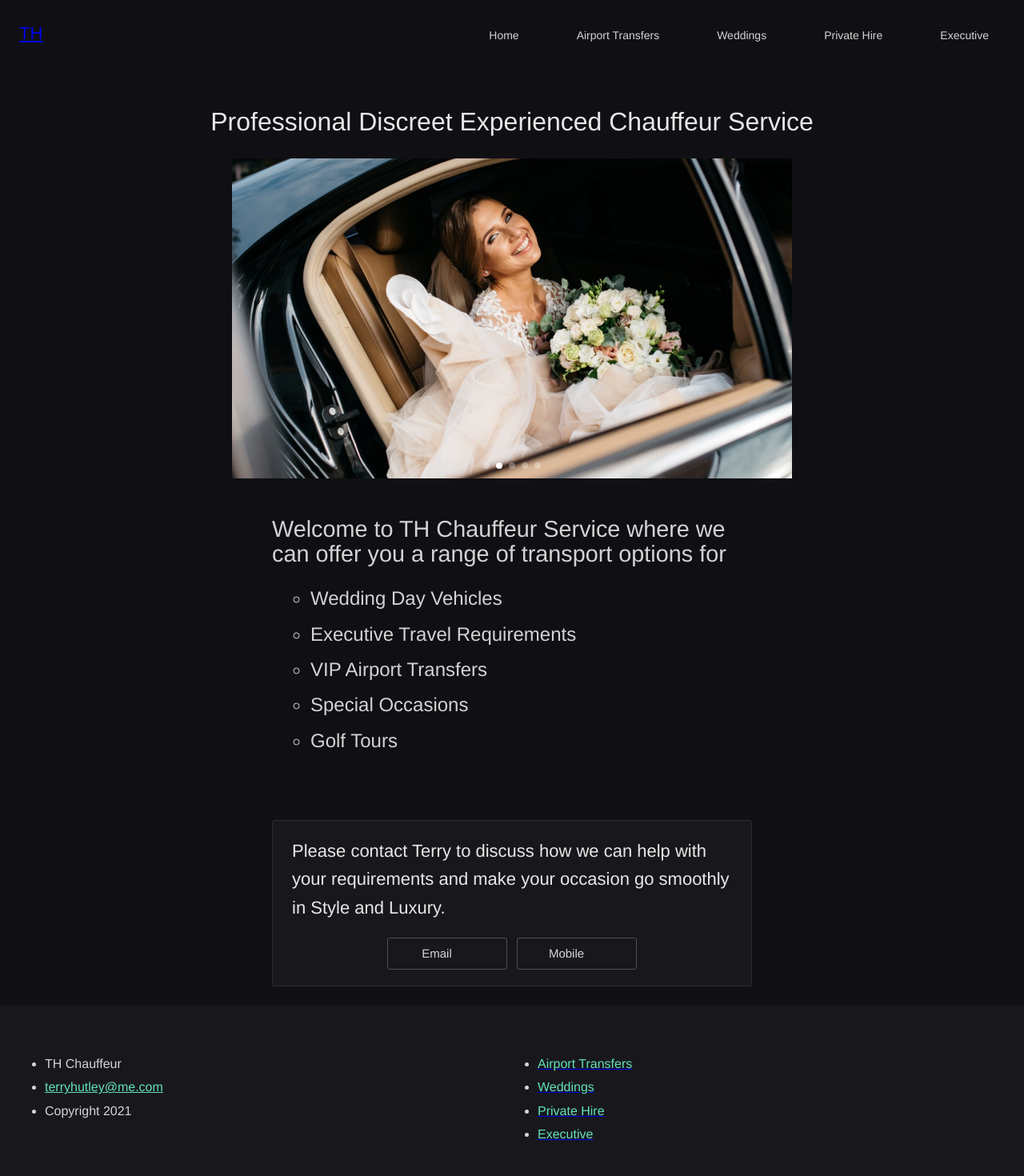
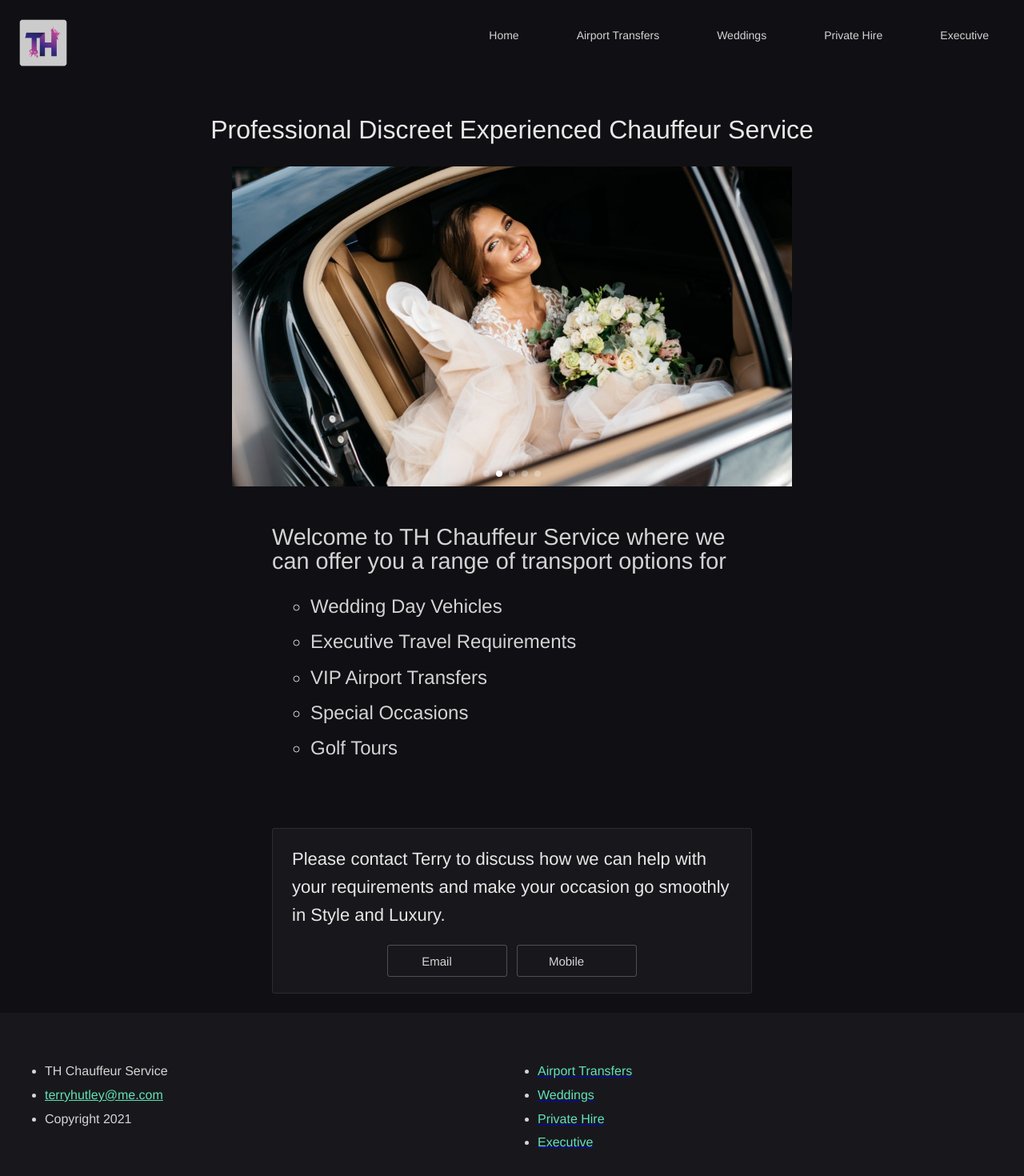
Before and after one commit to ryan-richards/thchauffeur, a Vue app: page / in a window 1280 px wide. Shown: the top 1470 px of the page at 80% size. Built offline with nearby package versions, Linux system fonts and the light colour scheme; some icons are missing; what @vueuse/head would draw is missing.

Commit message:
logo / footer

```diff
--- a/src/components/Footer.vue
+++ b/src/components/Footer.vue
@@ -5,7 +5,7 @@
 <n-grid cols="1 s:2" responsive="screen" style="padding-top:2rem;">
 <n-grid-item style="padding-bottom:2rem;">
 <n-ul style="text-align:left;font-size:1rem;">
-  <n-li>TH Chauffeur</n-li>
+  <n-li>TH Chauffeur Service</n-li>
   <n-li><n-a href="mailto:terryhutley@me.com">terryhutley@me.com</n-a></n-li>
   <n-li>Copyright 2021</n-li>
 </n-ul>
--- a/src/components/Navbar.vue
+++ b/src/components/Navbar.vue
@@ -2,7 +2,10 @@
 <n-layout>
 <n-layout-header align="left">
 <n-space justify="space-between" >
-<n-h2 align="left"> <router-link to="/">TH</router-link></n-h2>
+ <img
+          class="logo"
+          src="../assets/logo.png"
+        />
 <n-menu v-model:value="activeKey" mode="horizontal" :options="menuOptions" v-if="!(isMobile || isTablet)"/>
 
 <n-dropdown
@@ -137,4 +140,8 @@ components: {
 background-color:rgb(16,16,20) ;
   padding: 24px;
 }
+
+.logo {
+  max-width:60px;
+}
 </style>
```
Also changed, not shown: src/assets/logo.png (added).
